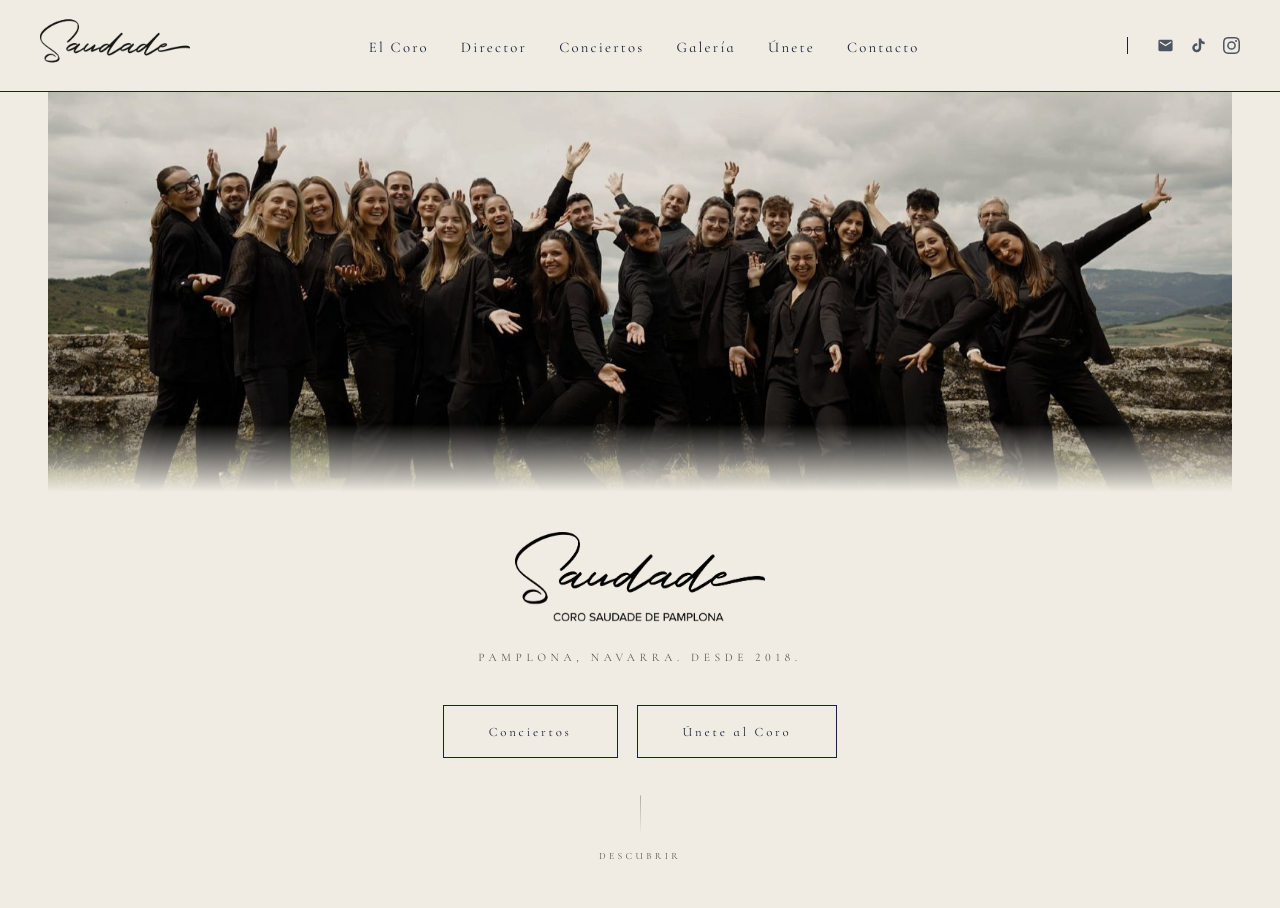
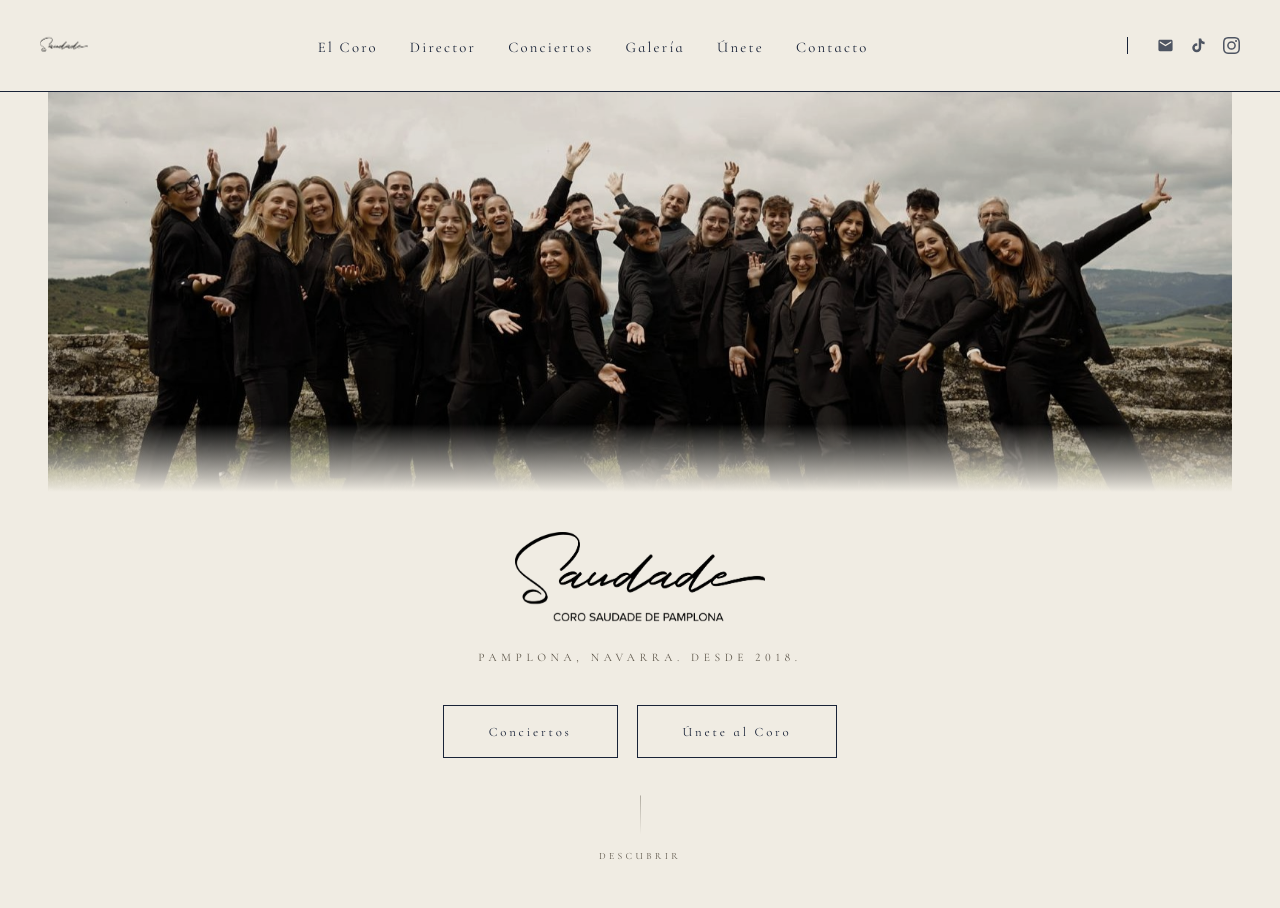
Before and after one commit to JBcL14/web_coro_saudade, a plain HTML site: page index.html in a window 1280 px wide. Shown: the top 908 px of the page. Drawn offline with nearby package versions, Linux system fonts and the light colour scheme; a web font is replaced by a local one.

Commit message:
Modify nav logo image dimensions and style
Updated logo image styles for better appearance.

```diff
--- a/styles.css
+++ b/styles.css
@@ -107,10 +107,10 @@
     text-decoration: none; /* Elimina subrayados indeseados en el texto */
   }
   .nav-logo-img {
-    height:150px;
-    width: auto;
-    border-radius: 0;
-    object-fit: contain;
+    height: 48px;
+    width: 48px;
+    border-radius: 50%;
+    object-fit: cover;
     display: block;
     opacity: 0.92;
     transition: opacity 0.3s ease;
```
